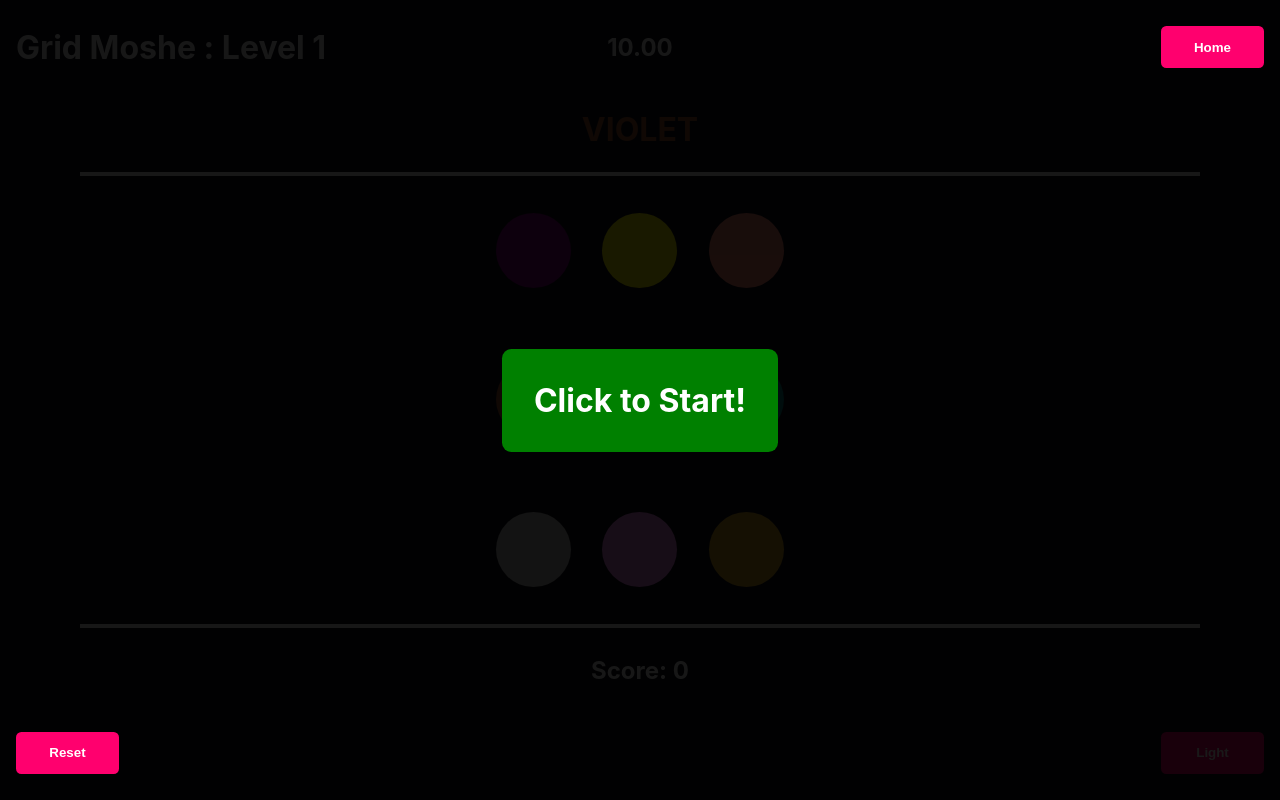
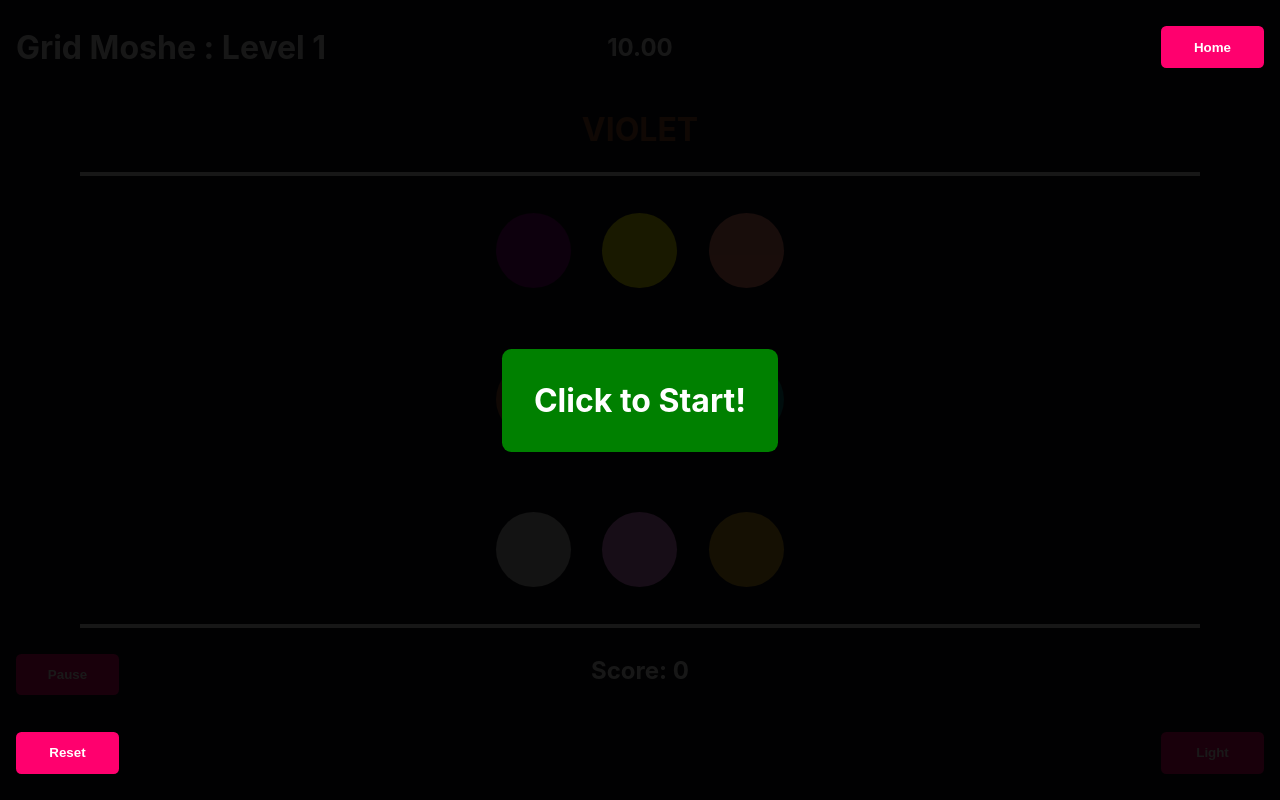
Before and after one commit to alexjp87/circles, a React (Create React App) app: page / in a window 1280 px wide. Both pictures are taken after a click on the button "Grid". Built offline with nearby package versions, Linux system fonts and the light colour scheme.

Commit message:
GridScreen: Add: Pause toggle, Pause overlay

```diff
--- a/src/App.css
+++ b/src/App.css
@@ -331,7 +331,7 @@ h1, h2 {
   width: 33%;
 }
 /* - game-mode button */
-.game-mode-btn {
+.grid-screen-ctnr .game-mode-btn {
   position: relative; /* Ensure the Home button remains on top */
   z-index: 1002; /* Make sure it’s clickable during game win / next level / game over overlays */
 }
@@ -479,6 +479,45 @@ h1, h2 {
 /*  */
 
 /* grid screen:
+/* ------------------------------------ */
+/*  Bottom-left sub container - button  */
+/* ------------------------------------ */
+
+/*
+--- bottom--sub-ctnr
+  -- pause-toggle-ctnr
+    - pause-toggle
+*/
+
+/* --- bottom sub container */
+.bottom-sub-ctnr {
+  box-sizing: border-box;
+  grid-column: 1 / 21;
+  grid-row: 17 / 19;
+  display: flex;
+  align-items: center;
+  justify-content: start;
+  flex-wrap: nowrap;
+}
+/* -- pause toggle container */
+.pause-toggle-ctnr {
+  box-sizing: border-box;
+  display: flex;
+  align-items: center;
+  justify-content: start;
+  height: 100%;
+  width: 33%;
+}
+/* - pause toggle */
+.pause-toggle {
+  width: 25%;
+}
+
+/*  */
+/*  */
+/*  */
+
+/* grid screen:
 /* --------------------------------- */
 /*  Bottom-edge container - buttons  */
 /* --------------------------------- */
--- a/src/GridScreen.js
+++ b/src/GridScreen.js
@@ -10,6 +10,7 @@ import GridIncorrectBar from "./components/GridIncorrectBar";
 import GridCorrectBar from "./components/GridCorrectBar";
 import GridMessageOverlay from "./components/GridMessageOverlay";
 import GridTimer from "./components/GridTimer";
+import PauseToggle from "./components/PauseToggle";
 
 const GridScreen = ({ onReturnToHomeScreen }) => {
   const [gridMushrooms, setGridMushrooms] = useState([]);
@@ -27,6 +28,7 @@ const GridScreen = ({ onReturnToHomeScreen }) => {
   const [isStartGame, setIsStartGame] = useState(true);
   const [timer, setTimer] = useState(10.0);
   const [isTimerRunning, setIsTimerRunning] = useState(false);
+  const [isPaused, setIsPaused] = useState(false);
 
   const colors = [
     "blue",
@@ -65,7 +67,7 @@ const GridScreen = ({ onReturnToHomeScreen }) => {
   }, []);
 
   useEffect(() => {
-    if (!isTimerRunning || isGameOver || isNextLevel) return;
+    if (!isTimerRunning || isGameOver || isNextLevel || isPaused) return;
 
     const intervalId = setInterval(() => {
       setTimer((prevTimer) => {
@@ -78,7 +80,7 @@ const GridScreen = ({ onReturnToHomeScreen }) => {
     }, 10); // Decrement every 10ms (hundredths of a second)
 
     return () => clearInterval(intervalId); // Cleanup on unmount or dependencies change
-  }, [isTimerRunning, isGameOver, isNextLevel]);
+  }, [isTimerRunning, isGameOver, isNextLevel, isPaused]); // Add isPaused to dependency array
 
   const handleGridMushroomEvent = (id, clickedMushroomColor) => {
     if (isGameOver || isNextLevel) return;
@@ -171,6 +173,7 @@ const GridScreen = ({ onReturnToHomeScreen }) => {
     setIncorrectBarProgress(0);
     setIsGameOver(false);
     setIsNextLevel(false);
+    setIsPaused(false);
     setShouldFlashWarning(false);
 
     if (shouldResetLevel) {
@@ -187,6 +190,11 @@ const GridScreen = ({ onReturnToHomeScreen }) => {
     resetGridScreen(false);
   };
 
+  // Handle pause and resume
+  const togglePause = () => {
+    setIsPaused(!isPaused);
+  }
+
   return (
     <div className={`grid-screen-ctnr ${darkMode ? "dark" : ""}`}>
       <div className="top-edge-ctnr">
@@ -201,6 +209,7 @@ const GridScreen = ({ onReturnToHomeScreen }) => {
           className="game-mode-btn"
         />
       </div>
+
           <div className="grid-game-ctnr">
             <GridPrompt
               textColor={textColor}
@@ -237,6 +246,13 @@ const GridScreen = ({ onReturnToHomeScreen }) => {
             />
           </div>
 
+          <div className="bottom-sub-ctnr">
+            <PauseToggle
+            isPaused={isPaused}
+            onClick={togglePause}
+            />
+          </div>
+
           <div className="bottom-edge-ctnr">
             <ResetBtn
             onReset={resetGridScreen}
@@ -246,6 +262,7 @@ const GridScreen = ({ onReturnToHomeScreen }) => {
               toggleDarkMode={() => setDarkMode((prevMode) => !prevMode)}
             />
           </div>
+
       {isStartGame && (
         <GridMessageOverlay
           message="Click to Start!"
@@ -267,6 +284,13 @@ const GridScreen = ({ onReturnToHomeScreen }) => {
               onClick={resetGridScreen}
             />
           )}
+          {isPaused && (
+        <GridMessageOverlay
+          message="Paused"
+          color="hotpink"
+          onClick={togglePause} // Call startGame when clicked
+        />
+      )}
     </div>
   );
 };
--- /dev/null
+++ b/src/components/PauseToggle.js
@@ -0,0 +1,16 @@
+import React from 'react';
+import Btn from './Btn';
+
+const PauseToggle = ({ isPaused, onClick }) => {
+  return (
+    <div className='pause-toggle-ctnr'>
+    <Btn
+      onClick={onClick}
+      label={isPaused ? 'Resume' : 'Pause'}
+      className="pause-toggle"
+    />
+    </div>
+  );
+};
+
+export default PauseToggle;
```
